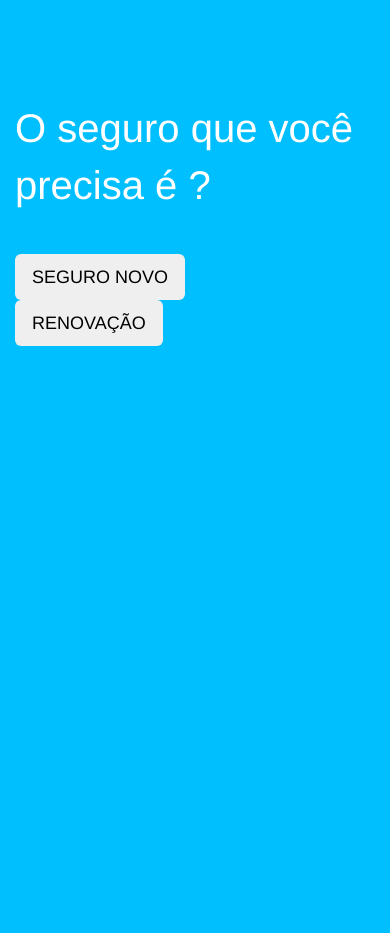
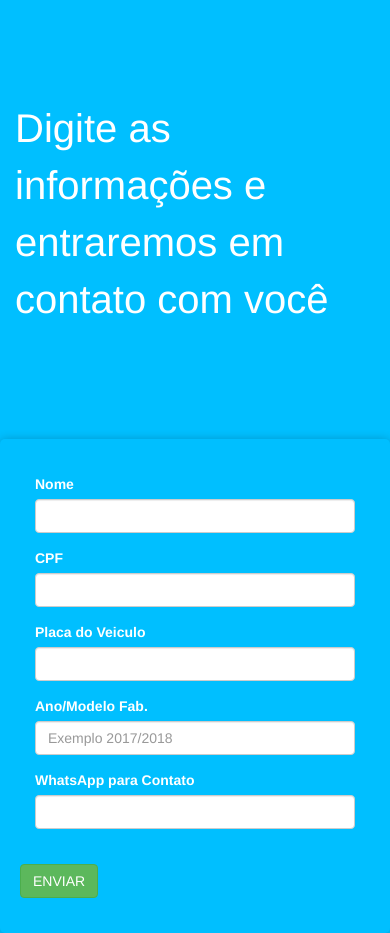
Before and after one commit to viitorsantos/naveseguros, a PHP site: page /cotacao/cotacao.php in a window 390 px wide. Before the commit the page ends 346 px from the top, so only its background shows below. Run offline with PHP 8.4, Linux system fonts and the light colour scheme.

Commit message:
mudança no formulário

```diff
--- a/cotacao/cotacao.php
+++ b/cotacao/cotacao.php
@@ -32,18 +32,56 @@
 <body>
 	<div class="container">
 		<div class="row" id="tipo">
-			<div class="col-md-offset-3 col-xs-12">
-				<div>O seguro que você precisa é ?</div>
+			<div class="col-xs-12">
+				<div>Digite as informações e entraremos em contato com você</div>
 			</div>
 		</div>
 		<br><br>
 		<div class="row">
-			<div class="col-md-offset-4 col-md-2">
-				<a href="seguronovo.php"><button type="button" class="btn btn-secondary btn-lg botao">Seguro Novo</button></a>
+			<form method="POST" enctype="multipart/form-data" action="">
+			<div class="centro">
+				<div class='row'>
+					<div class='col-md-offset-3 col-md-3'>
+						<div class="form-group">
+							<label>Nome</label>
+							<input type="text" class="form-control" required>
+						</div>
+					</div>
+					<div class='col-md-2'>
+						<div class="form-group">
+							<label>CPF</label>
+							<input type="text" class="form-control" required>
+						</div>
+					</div>
+				</div>
+				<div class='row'>
+					<div class='col-md-offset-3 col-md-2'>
+						<div class="form-group">
+							<label>Placa do Veiculo</label>
+							<input type="text" class="form-control" required>
+						</div>
+					</div>
+					<div class='col-md-2'>
+						<div class="form-group">
+							<label>Ano/Modelo Fab.</label>
+							<input type="text" class="form-control" placeholder="Exemplo 2017/2018" required>
+						</div>
+					</div>
+					<div class='col-md-3'>
+						<div class="form-group">
+							<label>WhatsApp para Contato</label>
+							<input type="text" class="form-control" required>
+						</div>
+					</div>
+				</div>
+				<br>
+				<div class="row">
+					<div class="col-md-offset-5">
+						<input type="submit" name="enviar" value="Enviar" class="btn btn-success">
+					</div>
+				</div>
 			</div>
-			<div class="col-md-2">
-				<button type="button" class="btn btn-secondary btn-lg botao">Renovação</button>
-			</div>
+		</form>
 		</div>
 
 	</div>
```
